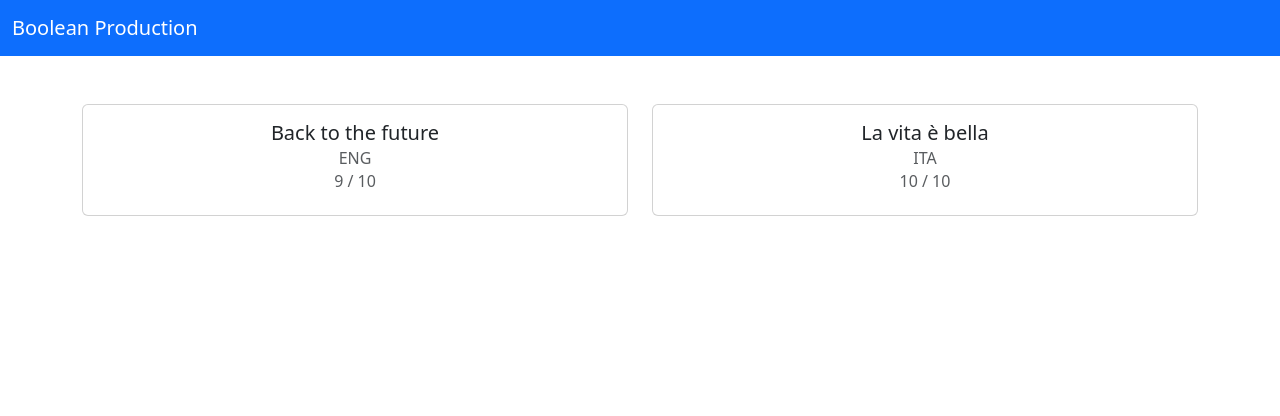
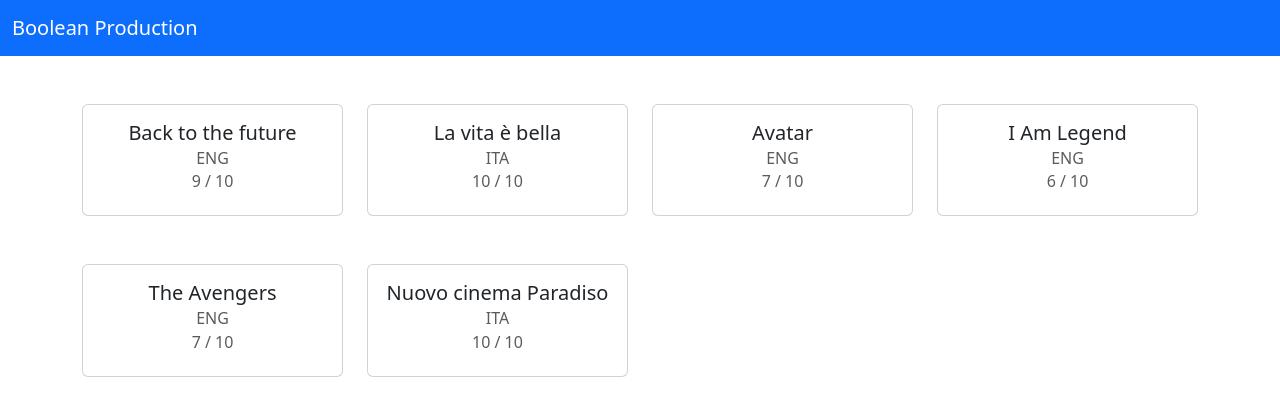
Before and after one commit to Cigno05/php-oop-1, a PHP site: page / in a window 1280 px wide. Shown: the top 416 px of the page. Run offline with PHP 8.4, Linux system fonts and the light colour scheme; some libraries are stand-ins or nearby versions.

Commit message:
Add header.php

```diff
--- /dev/null
+++ b/components/header.php
@@ -0,0 +1,5 @@
+<nav class="navbar bg-primary" data-bs-theme="dark">
+    <div class="container-fluid">
+        <a class="navbar-brand" href="#">Boolean Production</a>
+    </div>
+</nav>
--- a/db.php
+++ b/db.php
@@ -8,4 +8,8 @@ require_once __DIR__ . '/Models/Production.php';
 $movies = [
     new Production('Back to the future', 'eng', 9),
     new Production('La vita è bella', 'ita', 10),
+    new Production('Avatar', 'eng', 7),
+    new Production('I Am Legend', 'eng', 6),
+    new Production('The Avengers', 'Eng',7),
+    new Production('Nuovo cinema Paradiso','ita',10),
 ];
--- a/index.php
+++ b/index.php
@@ -22,18 +22,16 @@ require_once __DIR__ . '/db.php';
     <div id="app">
 
         <header>
-            <nav class="navbar bg-primary" data-bs-theme="dark">
-                <div class="container-fluid">
-                    <a class="navbar-brand" href="#">Boolean Production</a>
-                </div>
-            </nav>
+
+        <?php include_once __DIR__ . '/components/header.php'; ?>
+
         </header>
 
         <main>
             <div class="container">
                 <div class="row">
                     <?php foreach ($movies as $movie) { ?>
-                    <div class="col">
+                    <div class="col-12 col-md-6 col-lg-4 col-xl-3">
                         <div class="card text-center mt-5">
                             <div class="card-body">
                                 <h5 class="card-title"><?= $movie->title ?></h5>
```
